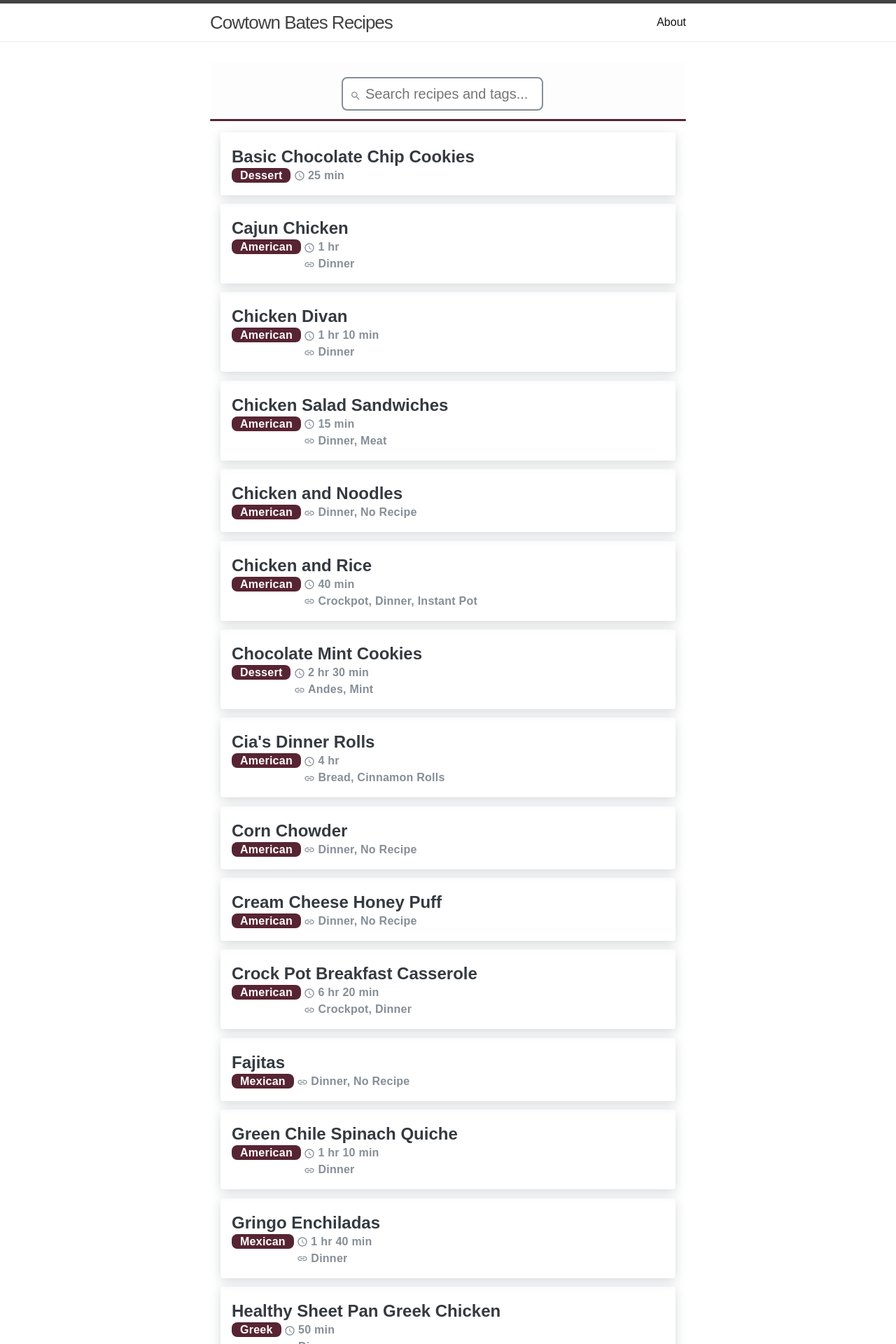
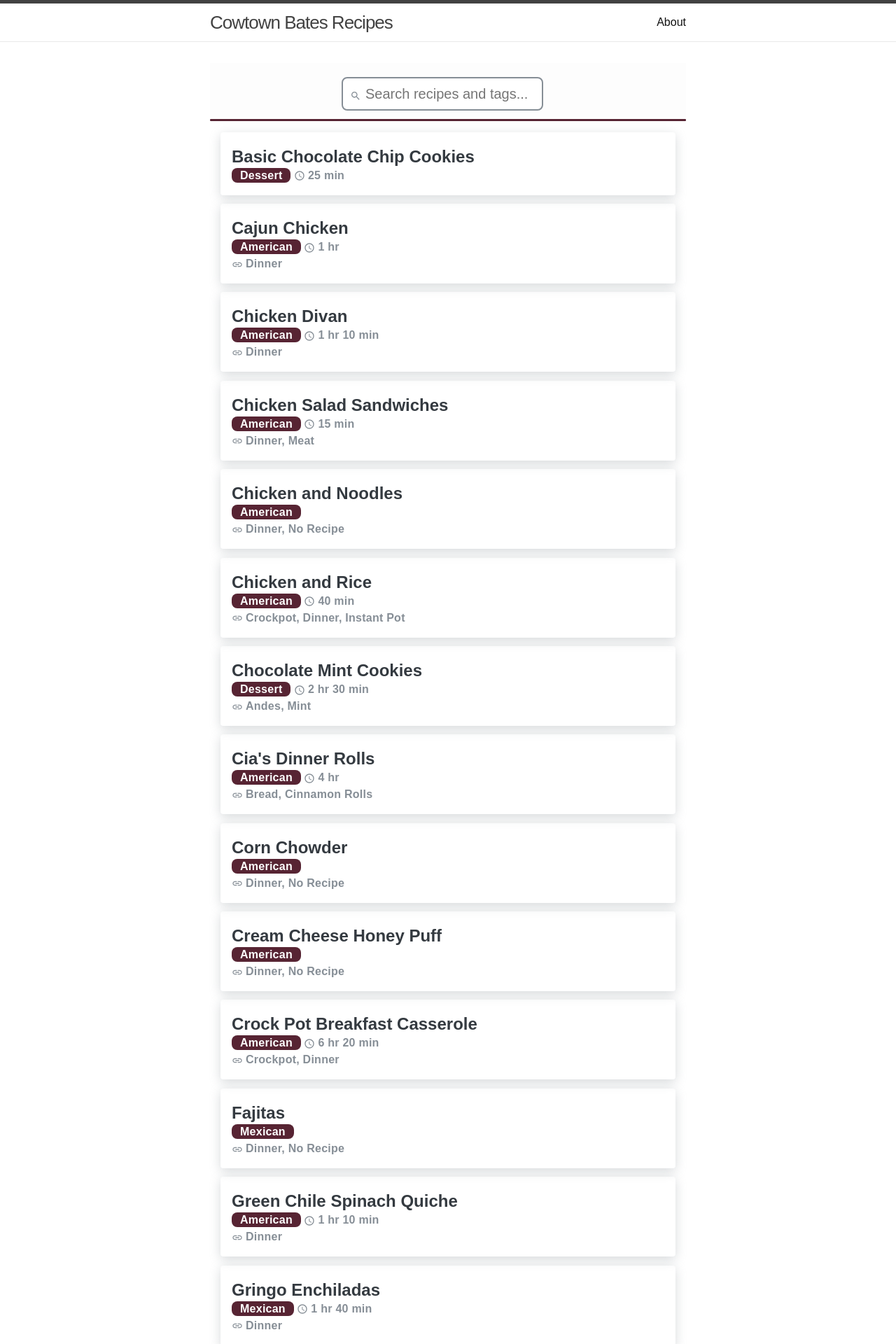
Before and after one commit to sfb1996/cookbook, a Jekyll site: the page built from index.markdown, in a window 1280 px wide. Shown: the top 1920 px of the page at 70% size. Built offline with Jekyll 4.4.1, drawn with Linux system fonts in a browser that asks for light colours.

Commit message:
stopped trying to align time and tags

```diff
--- a/_includes/custom/meta.html
+++ b/_includes/custom/meta.html
@@ -2,8 +2,6 @@
 
 <div class="meta">
 	<span class="list-category category">{{ page.category }}</span>
-    <span style="display:inline-block;">
     {% if page.time %}<span class="meta-text"><svg class="meta-svg" xmlns="http://www.w3.org/2000/svg" width="24" height="24" viewBox="0 0 24 24"><path d="M11.99 2C6.47 2 2 6.48 2 12s4.47 10 9.99 10C17.52 22 22 17.52 22 12S17.52 2 11.99 2zM12 20c-4.42 0-8-3.58-8-8s3.58-8 8-8 8 3.58 8 8-3.58 8-8 8zm.5-13H11v6l5.25 3.15.75-1.23-4.5-2.67z"/></svg><span class="duration">{{ page.time }}</span>&#160;&#160;&#160;</span>{% endif %}
 	{% if sorted_tags.size > 0 %}<span class="meta-text meta-tags"><svg class="meta-svg" xmlns="http://www.w3.org/2000/svg" width="24" height="24" viewBox="0 0 24 24"><path d="M3.9 12c0-1.71 1.39-3.1 3.1-3.1h4V7H7c-2.76 0-5 2.24-5 5s2.24 5 5 5h4v-1.9H7c-1.71 0-3.1-1.39-3.1-3.1zM8 13h8v-2H8v2zm9-6h-4v1.9h4c1.71 0 3.1 1.39 3.1 3.1s-1.39 3.1-3.1 3.1h-4V17h4c2.76 0 5-2.24 5-5s-2.24-5-5-5z"/></svg><span class="tags">{% for tag in sorted_tags %}{{ tag }}{% unless forloop.last %}, {% endunless %}{% endfor %}</span></span>{% endif %}
-    </span>
 </div>
```
